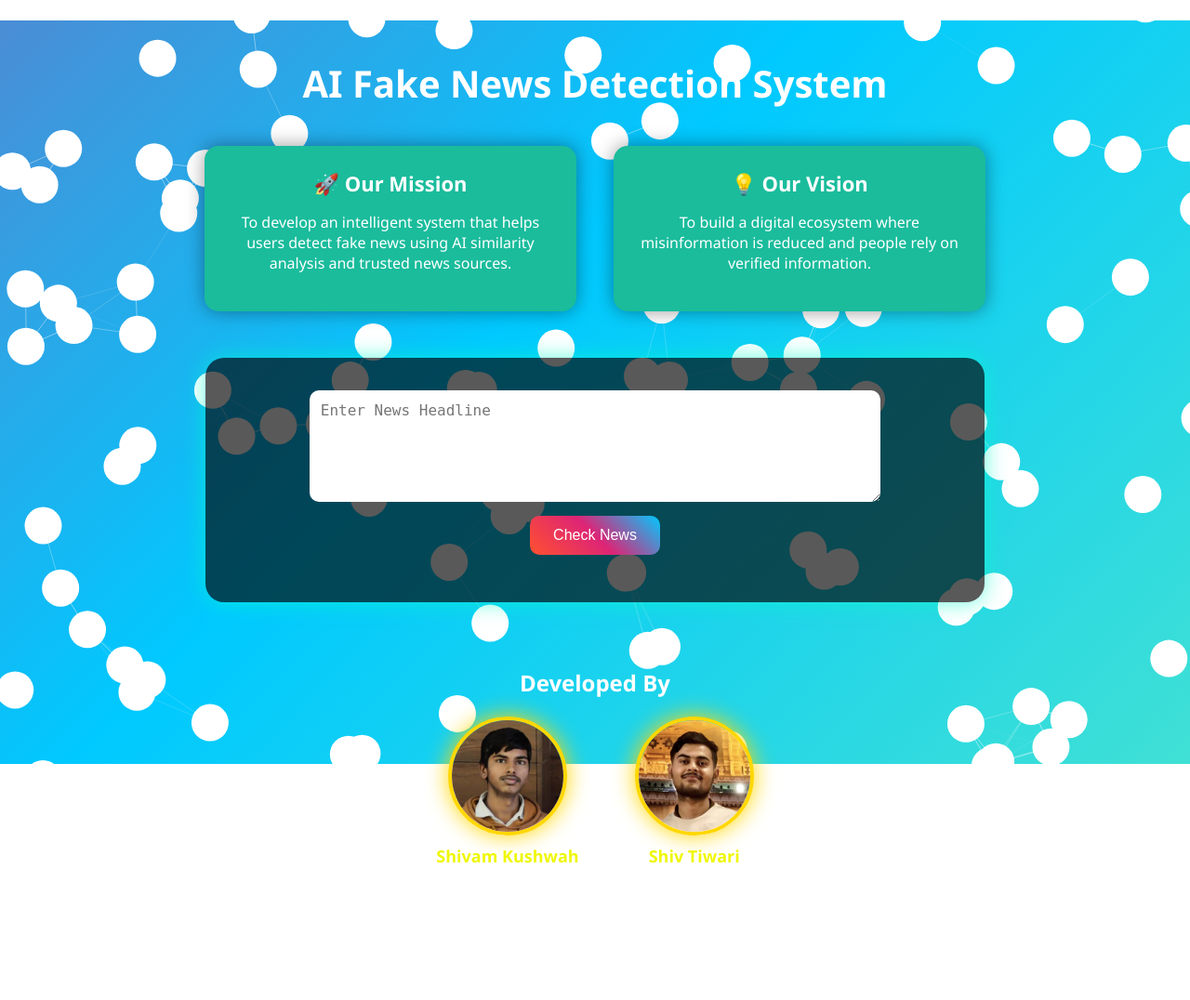
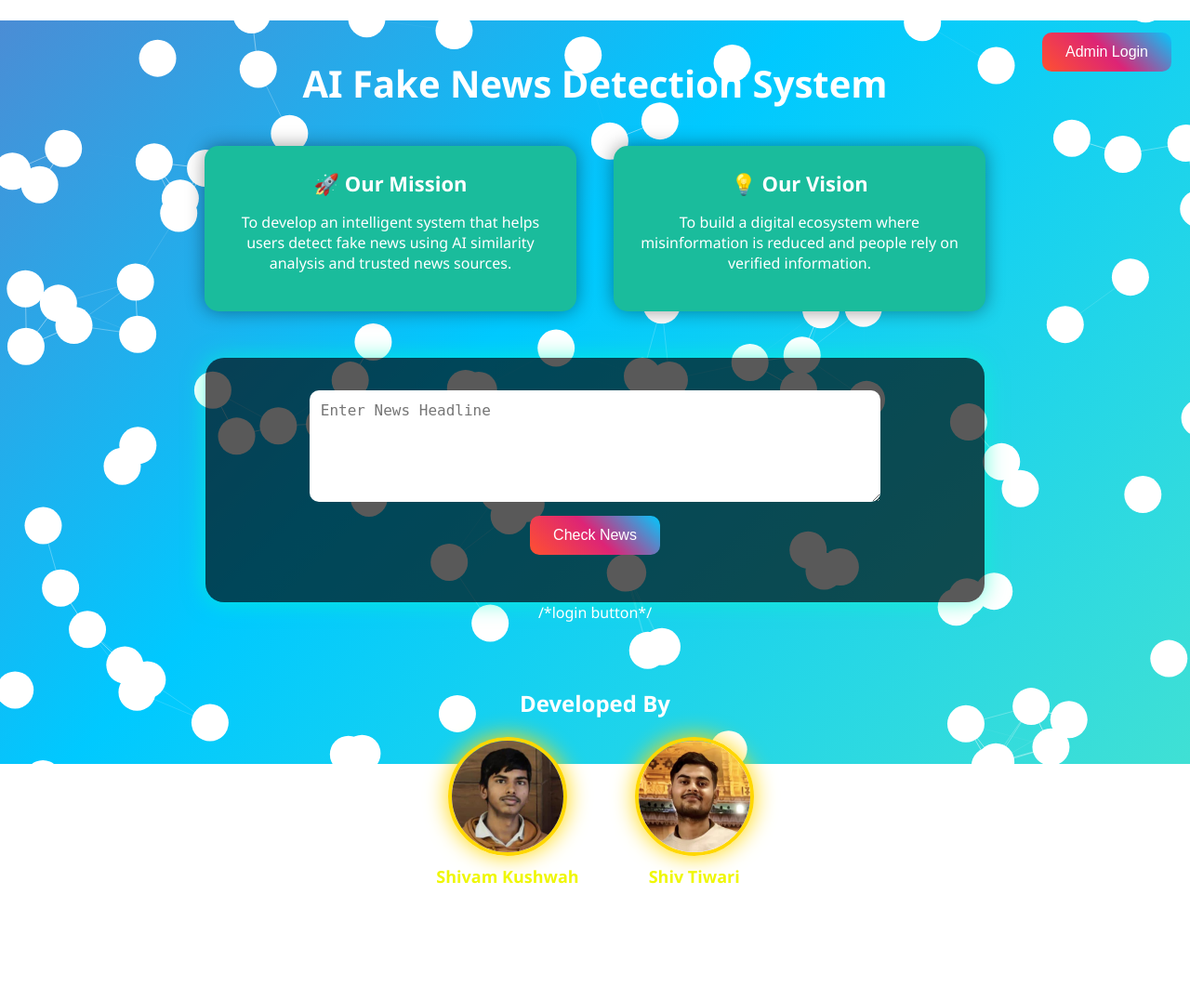
Before and after one commit to kusshiva738-spec/fake-news-detection-system, a Flask app: page /index in a window 1280 px wide. Shown: the whole page at 93% size. Before the commit the page ends 929 px from the top, so only its background shows below. Run offline with Flask 3, Linux system fonts and the light colour scheme.

Commit message:
admin login added

```diff
--- a/app.py
+++ b/app.py
@@ -1,10 +1,17 @@
-from flask import Flask,render_template,request,redirect
+from flask import Flask,render_template,request,redirect,session
 import sqlite3
 import feedparser
 import urllib.parse
 import secrets
 
 app = Flask(__name__)
+
+# 🔐 Session Secret Key
+app.secret_key = "supersecretkey123"
+
+# 👤 Admin Credentials
+ADMIN_EMAIL = "admin@gmail.com"
+ADMIN_PASSWORD = "Shiva@8815"
 
 # DATABASE
 
@@ -156,10 +163,30 @@ def verify(id):
 
     return render_template("verify.html",news=news,id=id)
 
-# ADMIN PANEL
+# 🔐 ADMIN LOGIN
+
+@app.route("/admin-login", methods=["GET","POST"])
+def admin_login():
+
+    if request.method == "POST":
+        email = request.form["email"]
+        password = request.form["password"]
+
+        if email == ADMIN_EMAIL and password == ADMIN_PASSWORD:
+            session["admin"] = True
+            return redirect("/admin")
+        else:
+            return "<h3>Invalid Credentials</h3>"
+
+    return render_template("admin_login.html")
+
+# 🔐 ADMIN PANEL (PROTECTED)
 
 @app.route("/admin")
 def admin():
+
+    if not session.get("admin"):
+        return redirect("/admin-login")
 
     conn = sqlite3.connect("verification.db")
     c = conn.cursor()
@@ -174,5 +201,14 @@ def admin():
 
     return render_template("admin.html",data=data,total=total)
 
+# 🔓 LOGOUT
+
+@app.route("/logout")
+def logout():
+    session.pop("admin", None)
+    return redirect("/")
+
+# RUN
+
 if __name__ == "__main__":
     app.run()
--- a/templates/admin.html
+++ b/templates/admin.html
@@ -70,6 +70,7 @@ Total News Under Verification: <b>{{total}}</b>
 
 <tr>
 <th>ID</th>
+<th>Name</th>
 <th>News</th>
 <th>City</th>
 <th>Status</th>
@@ -86,6 +87,8 @@ Total News Under Verification: <b>{{total}}</b>
 <td>{{row[2]}}</td>
 <td>{{row[3]}}</td>
 <td>{{row[4]}}</td>
+<td>{{row[5]}}</td>
+
 
 <td>
 <a href="/verify/{{row[0]}}?token={{row[5]}}" target="_blank">
--- a/templates/index.html
+++ b/templates/index.html
@@ -270,7 +270,12 @@ To build a digital ecosystem where misinformation is reduced and people rely on
 {% endif %}
 
 </div>
-
+/*login button*/
+<a href="/admin-login">
+<button style="position:absolute; top:20px; right:20px;">
+Admin Login
+</button>
+</a>
 
 <!-- Developer Section -->
 
```
Also changed, not shown: templates/admin_login.html (added, +21 -0 lines), 1 other file.
